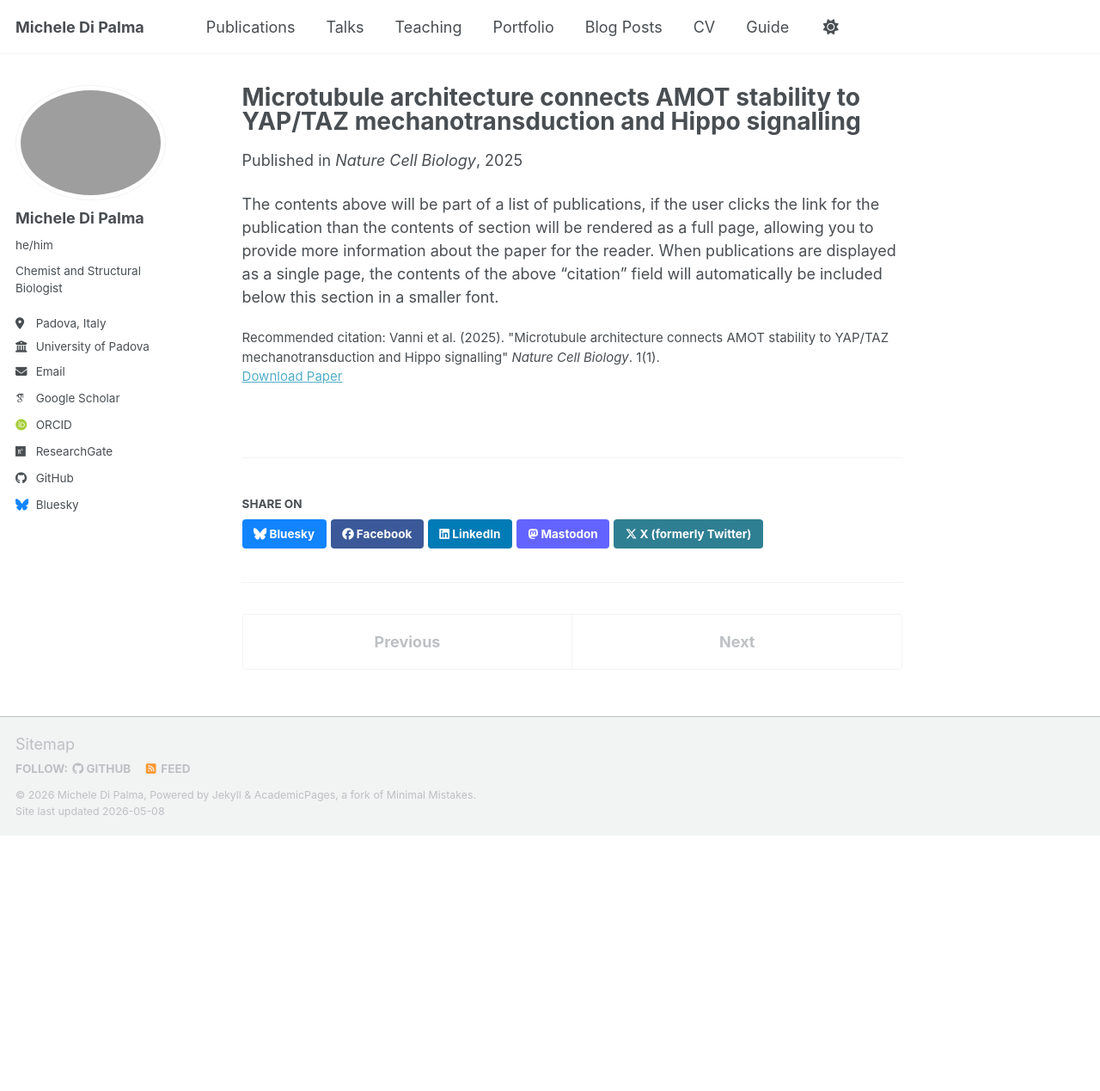
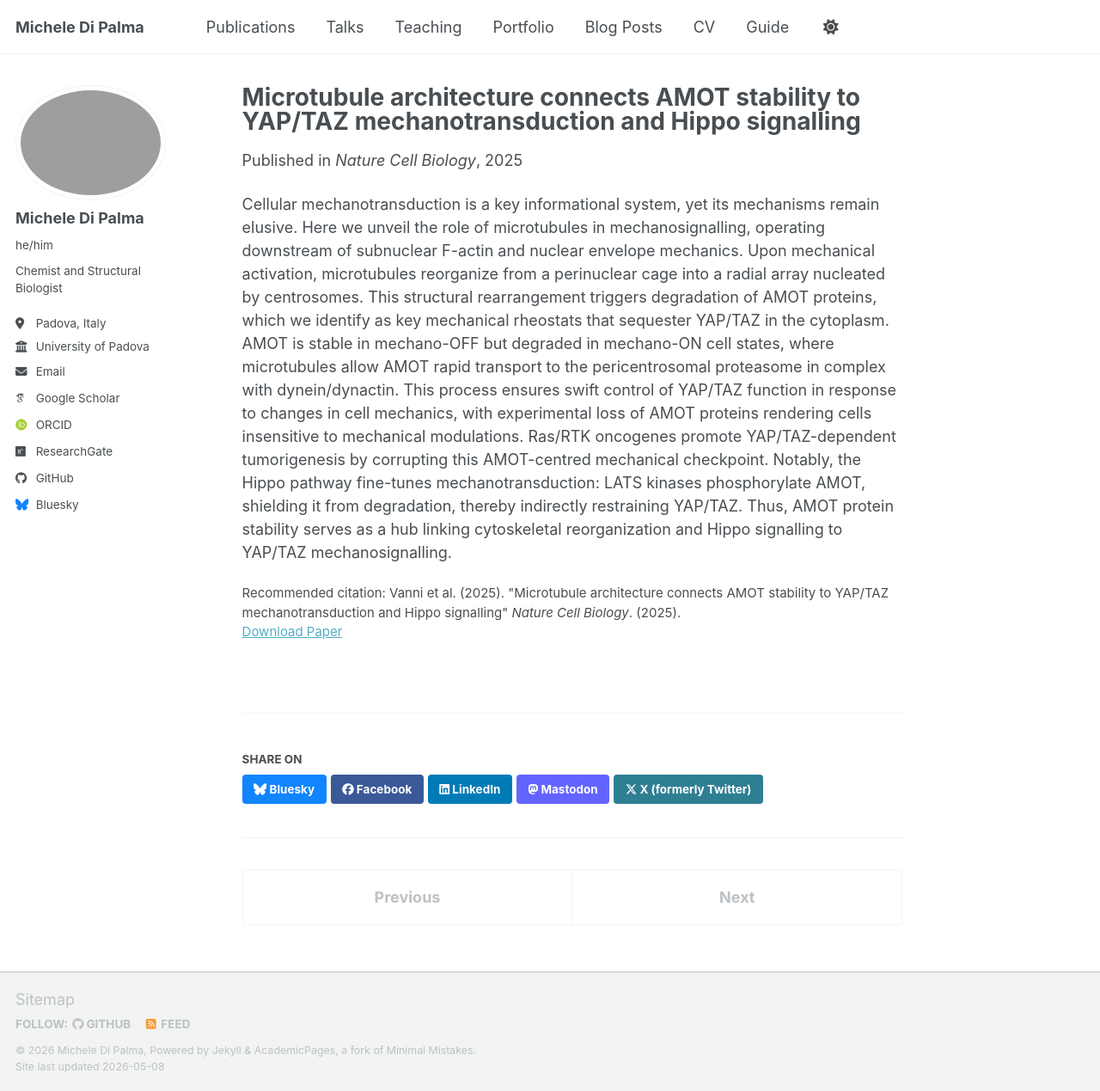
Before and after one commit to michele-dipalma/website, a Jekyll site: the page built from _publications/2025-AMOT.md, in a window 1280 px wide and 1269 px high. Shown: the whole window at 86% size. Built offline with Jekyll 4.4.1, drawn with Linux system fonts in a browser that asks for light colours; some web fonts are replaced; a script bundle is joined from its source files by our own code; library files that are not in the unit come from our copies.

Commit message:
Update citation format in 2025-AMOT.md

```diff
--- a/_publications/2025-AMOT.md
+++ b/_publications/2025-AMOT.md
@@ -7,6 +7,6 @@ excerpt: 'Cellular mechanotransduction is a key informational system, yet its me
 date: 2025-10-01
 venue: 'Nature Cell Biology'
 paperurl: 'https://www.nature.com/articles/s41556-025-01773-z'
-citation: 'Vanni et al. (2025). &quot;Microtubule architecture connects AMOT stability to YAP/TAZ mechanotransduction and Hippo signalling&quot; <i>Nature Cell Biology</i>. 1(1).'
+citation: 'Vanni et al. (2025). &quot;Microtubule architecture connects AMOT stability to YAP/TAZ mechanotransduction and Hippo signalling&quot; <i>Nature Cell Biology</i>. (2025).'
 ---
-The contents above will be part of a list of publications, if the user clicks the link for the publication than the contents of section will be rendered as a full page, allowing you to provide more information about the paper for the reader. When publications are displayed as a single page, the contents of the above "citation" field will automatically be included below this section in a smaller font.
+Cellular mechanotransduction is a key informational system, yet its mechanisms remain elusive. Here we unveil the role of microtubules in mechanosignalling, operating downstream of subnuclear F-actin and nuclear envelope mechanics. Upon mechanical activation, microtubules reorganize from a perinuclear cage into a radial array nucleated by centrosomes. This structural rearrangement triggers degradation of AMOT proteins, which we identify as key mechanical rheostats that sequester YAP/TAZ in the cytoplasm. AMOT is stable in mechano-OFF but degraded in mechano-ON cell states, where microtubules allow AMOT rapid transport to the pericentrosomal proteasome in complex with dynein/dynactin. This process ensures swift control of YAP/TAZ function in response to changes in cell mechanics, with experimental loss of AMOT proteins rendering cells insensitive to mechanical modulations. Ras/RTK oncogenes promote YAP/TAZ-dependent tumorigenesis by corrupting this AMOT-centred mechanical checkpoint. Notably, the Hippo pathway fine-tunes mechanotransduction: LATS kinases phosphorylate AMOT, shielding it from degradation, thereby indirectly restraining YAP/TAZ. Thus, AMOT protein stability serves as a hub linking cytoskeletal reorganization and Hippo signalling to YAP/TAZ mechanosignalling.
```
